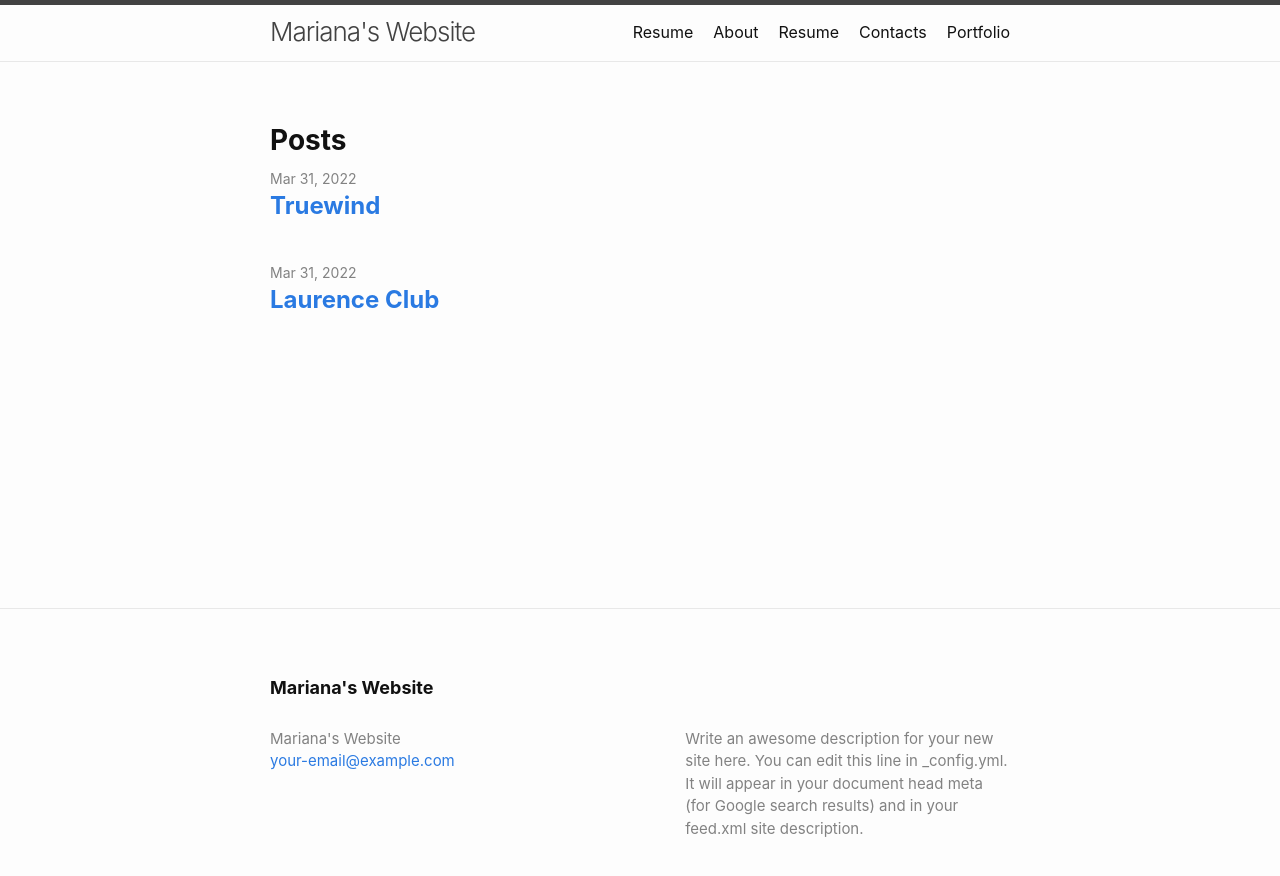
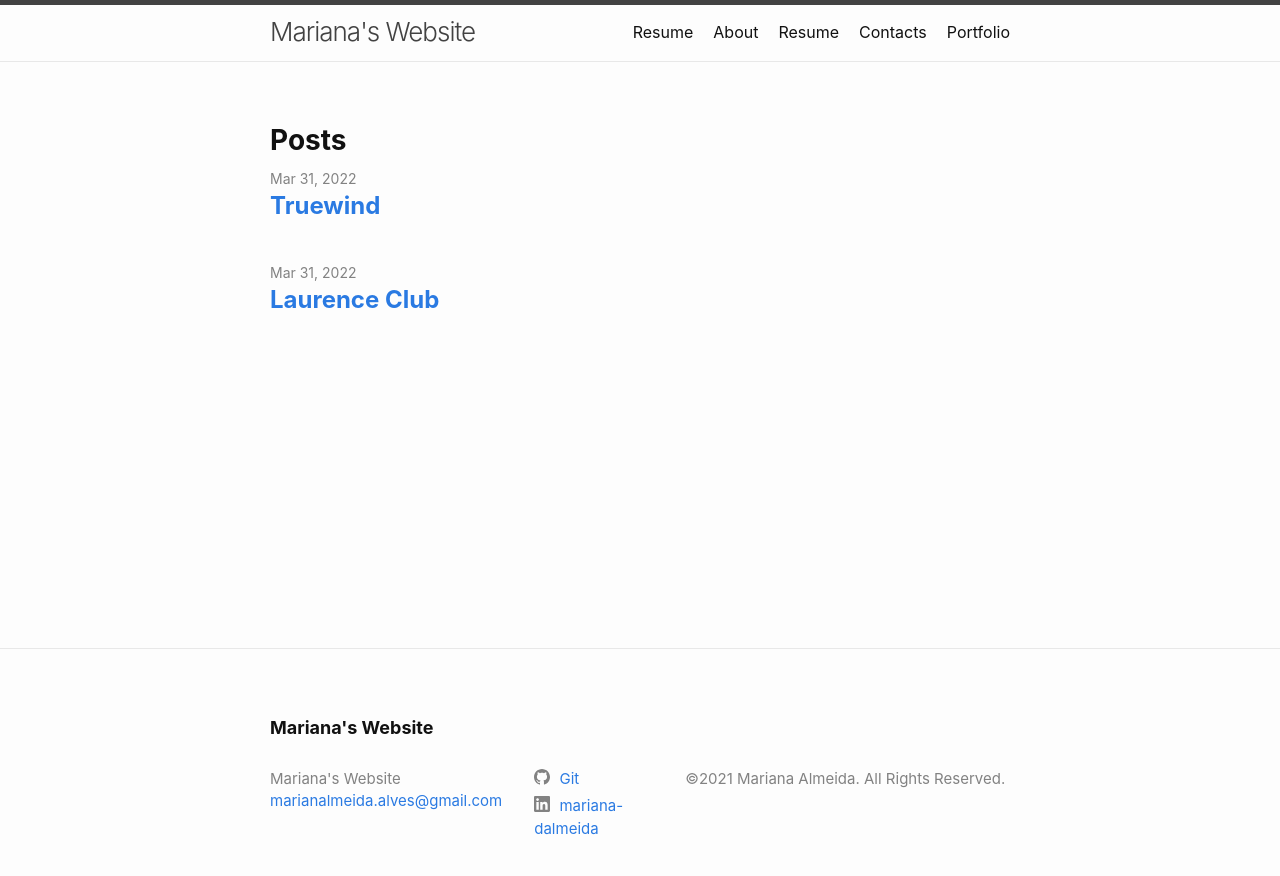
Before and after one commit to mar-dalmeida/portfolioMarianaAlmeida, a Jekyll site: the page built from index.markdown, in a window 1280 px wide. Shown: the top 876 px of the page. Built offline with Jekyll 4.4.1, drawn with Linux system fonts in a browser that asks for light colours.

Commit message:
new footer

```diff
--- a/_config.yml
+++ b/_config.yml
@@ -19,15 +19,13 @@
 # in the templates via {{ site.myvariable }}.
 
 title: Mariana's Website
-email: your-email@example.com
+email: marianalmeida.alves@gmail.com
 description: >- # this means to ignore newlines until "baseurl:"
-  Write an awesome description for your new site here. You can edit this
-  line in _config.yml. It will appear in your document head meta (for
-  Google search results) and in your feed.xml site description.
+  ©2021 Mariana Almeida. All Rights Reserved.
 baseurl: "" # the subpath of your site, e.g. /blog
 url: "" # the base hostname & protocol for your site, e.g. http://example.com
-twitter_username: jekyllrb
-github_username:  jekyll
+linkedin_username: mariana-dalmeida
+github_username:  Git
 permalink: /:categories/:title:output_ext
 
 # Build settings
--- /dev/null
+++ b/_includes/icon-linkedin.html
@@ -0,0 +1 @@
+<a href="https://linkedin.com/{{ include.username }}"><span class="icon icon--twitter">{% include icon-twitter.svg %}</span><span class="username">{{ include.username }}</span></a>
--- a/_includes/icon-twitter.html
+++ /dev/null
@@ -1 +0,0 @@
-<a href="https://twitter.com/{{ include.username }}"><span class="icon icon--twitter">{% include icon-twitter.svg %}</span><span class="username">{{ include.username }}</span></a>
--- a/_includes/social.html
+++ b/_includes/social.html
@@ -1,3 +1,4 @@
 <ul class="social-media-list">
-  {%- if site.linkedin_username -%}<li><a href="https://www.linkedin.com/in/mariana-dalmeida{{ site.linkedin_username| cgi_escape | escape }}"><svg class="svg-icon"><use xlink:href="{{ '/assets/minima-social-icons.svg#linkedin' | relative_url }}"></use></svg> <span class="username">{{ site.linkedin_username| escape }}</span></a></li>{%- endif -%}
+  {%- if site.github_username -%}<li><a href="https://github.com/mar-dalmeida"><svg class="svg-icon"><use xlink:href="{{ '/assets/minima-social-icons.svg#github' | relative_url }}"></use></svg> <span class="username">{{ site.github_username| escape }}</span></a></li>{%- endif -%}
+  {%- if site.linkedin_username -%}<li><a href="https://www.linkedin.com/in/mariana-dalmeida"><svg class="svg-icon"><use xlink:href="{{ '/assets/minima-social-icons.svg#linkedin' | relative_url }}"></use></svg> <span class="username">{{ site.linkedin_username| escape }}</span></a></li>{%- endif -%}
 </ul>
```
Also changed, not shown: _includes/icon-twitter.svg (deleted), _includes/icons-linkedin.svg (added), 12 other files.
